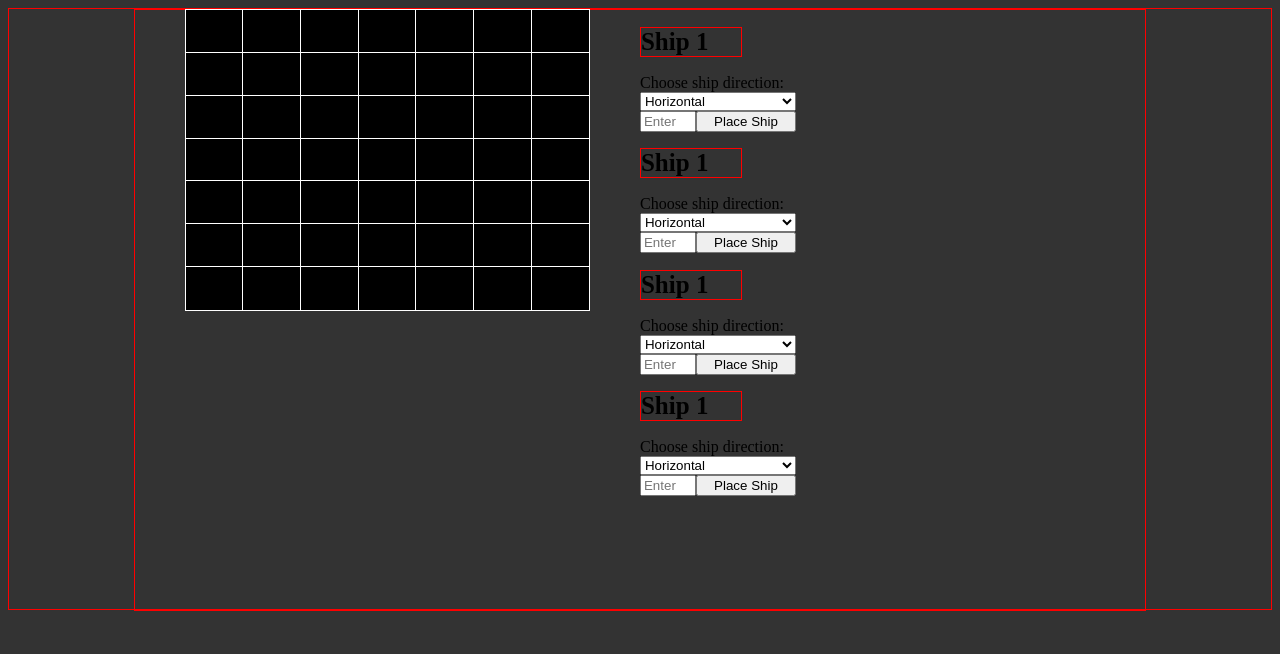
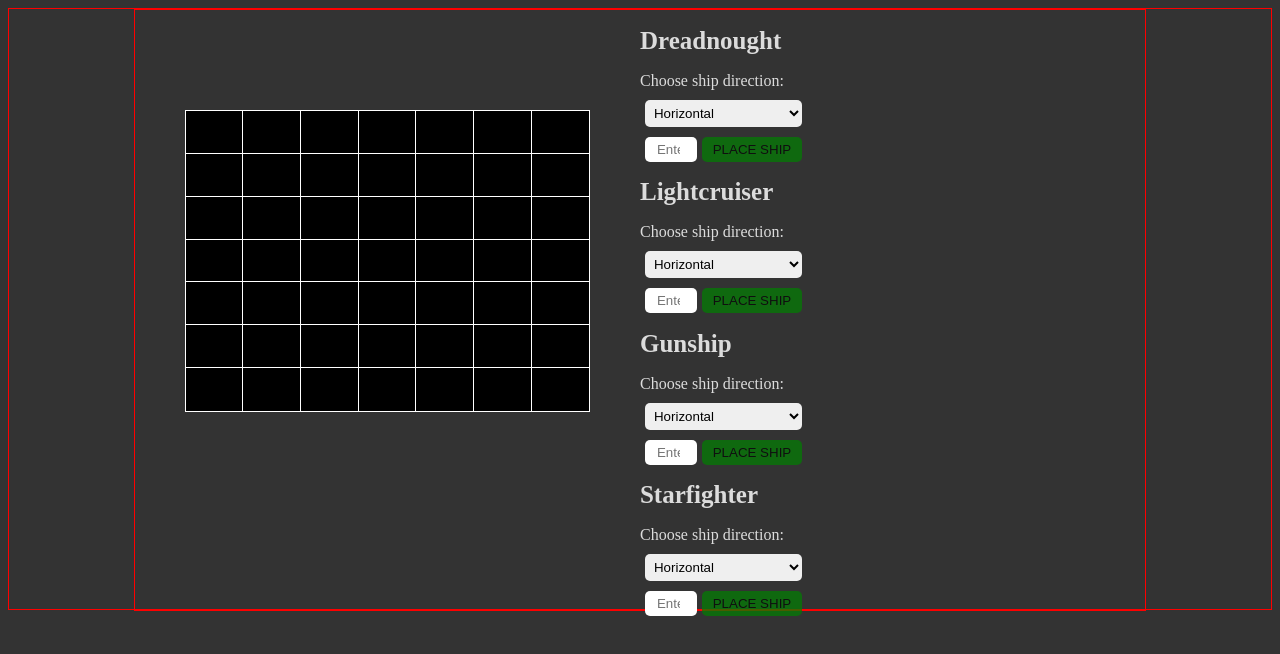
Before and after one commit to Maii0407/battleship-javascript, a website built with webpack: page dist/index.html in a window 1280 px wide. Built offline with nearby package versions, Linux system fonts and the light colour scheme.

Commit message:
made a working function for the placeShip forms to properly place the ship.next is making invalid location that if entered returns an error

```diff
--- a/src/appComponents.js
+++ b/src/appComponents.js
@@ -36,6 +36,7 @@
 return {
     playerBoard,
     comBoard,
+    playerShip0,
 };
 })();
 
--- a/src/appEvents.js
+++ b/src/appEvents.js
@@ -1,5 +1,7 @@
 import { appComponents } from "./appComponents";
 import { playerLogic } from "./playerLogic/playerLogic";
+import { appFormFunc } from "./appFormFunc";
+import { appUI } from "./appUI";
 
 const appEvents = (function() {
 
@@ -14,8 +16,18 @@ const appEvents = (function() {
         }));
     };
 
+    function ship1Event() {
+        document.getElementById( `${appComponents.playerBoard.shipList[0].name}-btn` ).addEventListener( 'click', function(){
+            appFormFunc.submitShipLocation( appComponents.playerBoard.shipList[0] );
+            console.log( appComponents.playerBoard.shipList[0].position );
+            appComponents.playerBoard.placeShip( appComponents.playerBoard.shipList[0] );
+            appUI.generatePlayerCell();
+        });
+    }
+
     return {
         boardEvents,
+        ship1Event,
     };
 })();
 
--- /dev/null
+++ b/src/appFormFunc.js
@@ -0,0 +1,33 @@
+import { appComponents } from "./appComponents";
+
+const appFormFunc = (function() {
+    function placeHorizontal( ship ) {
+        let val = Number(document.getElementById( `${ship.name}-position` ).value);
+        let val2 = Number( val ) + 1;
+        let val3 = Number( val2 ) + 1;
+        let val4 = Number( val3 ) + 1;
+        ship.setPosition( [val, val2, val3, Number( val4 )] );
+    };
+
+    function placeVertical( ship ) {
+        let val = Number(document.getElementById( `${ship.name}-position` ).value);
+        let val2 = Number( val ) + 7;
+        let val3 = Number( val2 ) + 7;
+        let val4 = Number( val3 ) + 7;
+        ship.setPosition( [val, val2, val3, Number( val4 )] );
+    };
+
+    function submitShipLocation( ship ) {
+        if( document.getElementById( `${ship.name}-direction` ).value === 'horizontal' ) {
+            placeHorizontal( ship );
+        } else if( document.getElementById( `${ship.name}-direction` ).value === 'vertical' ) {
+            placeVertical( ship );
+        }
+    };
+
+    return {
+        submitShipLocation,
+    };
+})();
+
+export { appFormFunc };
--- a/src/appUI.js
+++ b/src/appUI.js
@@ -61,59 +61,23 @@ const appUI = (function() {
         const comBoard = document.querySelector( '.com-board' );
         comBoard.innerHTML = '';
         const formContainer = document.createElement( 'div' );
-        formContainer.innerHTML = `
-         <form>
-           <h1>Ship 1</h1>
-           <label for="ship1-direction">Choose ship direction:</label>
-           <select id="ship1-direction" name="ship1-direction">
-             <option value="horizontal">Horizontal</option>
-             <option value="vertical">Vertical</option>
-           </select>
-           <div class="shipCoor-container">
-             <input type="number" id="ship1-position" placeholder="Enter Ship 1 Coordinate" min="0" max="48">
-             <button class="submit-btn" id="ship1-btn">Place Ship</button>
-           </div>
-         </form>
-         <form>
-           <h1>Ship 1</h1>
-           <label for="ship1-direction">Choose ship direction:</label>
-           <select id="ship1-direction" name="ship1-direction">
-             <option value="horizontal">Horizontal</option>
-             <option value="vertical">Vertical</option>
-           </select>
-           <div class="shipCoor-container">
-             <input type="number" id="ship1-position" placeholder="Enter Ship 1 Coordinate" min="0" max="48">
-             <button class="submit-btn" id="ship1-btn">Place Ship</button>
-           </div>
-         </form>
-         <form>
-           <h1>Ship 1</h1>
-           <label for="ship1-direction">Choose ship direction:</label>
-           <select id="ship1-direction" name="ship1-direction">
-             <option value="horizontal">Horizontal</option>
-             <option value="vertical">Vertical</option>
-           </select>
-           <div class="shipCoor-container">
-             <input type="number" id="ship1-position" placeholder="Enter Ship 1 Coordinate" min="0" max="48">
-             <button class="submit-btn" id="ship1-btn">Place Ship</button>
-           </div>
-         </form>
-         <form>
-           <h1>Ship 1</h1>
-           <label for="ship1-direction">Choose ship direction:</label>
-           <select id="ship1-direction" name="ship1-direction">
-             <option value="horizontal">Horizontal</option>
-             <option value="vertical">Vertical</option>
-           </select>
-           <div class="shipCoor-container">
-             <input type="number" id="ship1-position" placeholder="Enter Ship 1 Coordinate" min="0" max="48">
-             <button class="submit-btn" id="ship1-btn">Place Ship</button>
-           </div>
-         </form>`;
-
+        formContainer.classList.add( 'form-container' );
         document.querySelector( '.com-board' ).appendChild( formContainer );
-
-        //forms use datalist
+        for( let obj of appComponents.playerBoard.shipList ) {
+          const form = document.createElement( 'form' );
+          form.innerHTML = `
+            <h1>${obj.name}</h1>
+            <label for="${obj.name}-direction">Choose ship direction:</label>
+            <select id="${obj.name}-direction" name="${obj.name}-direction">
+              <option value="horizontal">Horizontal</option>
+              <option value="vertical">Vertical</option>
+            </select>
+            <div class="shipCoor-container">
+              <input type="number" id="${obj.name}-position" placeholder="Enter Ship 1 Coordinate" min="0" max="48">
+              <button type="button" class="submit-btn" id="${obj.name}-btn">PLACE SHIP</button>
+            </div>`;
+          document.querySelector( '.form-container' ).appendChild( form );
+        };
     };
 
     return {
--- a/src/factoryLogic/factoryLogic.js
+++ b/src/factoryLogic/factoryLogic.js
@@ -40,7 +40,7 @@ const factoryLogic = ( function() {
             this.allShips = 'sunk';
         }
 
-        generateBoard( gridSize ) {
+        generateBoard() {
             for( let i = 0; i < 49; i++) {
                 this.boardArray.push({ haveShip: 'empty', isAttacked: 'empty' });
             }
@@ -60,9 +60,9 @@ const factoryLogic = ( function() {
             }
         }
 
-        placeShip(board) {
-            board.position.forEach( object => {
-                return this.boardArray[object].haveShip = board.shipIndex;
+        placeShip(ship) {
+            ship.position.forEach( object => {
+                return this.boardArray[object].haveShip = ship.shipIndex;
             });
         }
 
--- a/src/index.js
+++ b/src/index.js
@@ -1,5 +1,6 @@
 import { appUI } from "./appUI";
 import { appEvents } from "./appEvents";
+import { appComponents } from "./appComponents";
 
 const spaceBattleShip = (function() {
     appUI.makeContainer();
@@ -16,6 +17,9 @@ const spaceBattleShip = (function() {
 
     //eventlisteners
     appEvents.boardEvents();
+    appEvents.ship1Event();
+
+    console.log( appComponents.playerBoard.shipList[0].name );
 
     return {};
 })();
--- a/src/style.css
+++ b/src/style.css
@@ -2,6 +2,10 @@ body {
     background-color: rgba(0, 0, 0, 0.8);
     display: flex;
     justify-content: center;
+}
+
+h1 {
+    font-size: 25px;
 }
 
 form {
@@ -10,10 +14,31 @@ form {
     flex-direction: column;
 }
 
-h1 {
-    width: 100px;
-    border: 1px solid red;
-    font-size: 25px;
+input {
+    text-indent: 10px;
+}
+
+select {
+    text-indent: 5px;
+}
+
+button {
+    background-color: green;
+    opacity: 0.7;
+}
+
+button:hover {
+    opacity: 1;
+}
+
+input, select, button {
+    margin-top: 10px;
+    border: none;
+    margin-left: 5px;
+    border-radius: 5px;
+    padding-top: 5px;
+    padding-bottom: 5px;
+    cursor: pointer;
 }
 
 .main-container {
@@ -44,12 +69,22 @@ h1 {
     margin-left: 5%;
 }
 
+.player-board {
+    margin-top: 10%;
+}
+
 .cell {
     background-color: black;
     outline: 1px solid white;
     text-align: center;
     padding-top: 10px;
     cursor: pointer;
+}
+
+.form-container {
+    display: flex;
+    flex-direction: column;
+    color: gainsboro;
 }
 
 .shipCoor-container {
--- a/webpack.config.js
+++ b/webpack.config.js
@@ -11,6 +11,7 @@ const HtmlWebpackPlugin = require('html-webpack-plugin');
      appUI: './src/appUI.js',
      appComponents: './src/appComponents.js',
      appEvents: './src/appEvents.js',
+     appFormFunc: './src/appFormFunc.js',
    },
   plugins: [
     new HtmlWebpackPlugin({
```
Also changed, not shown: dist/appComponents.bundle.js, dist/appEvents.bundle.js, dist/appFormFunc.bundle.js (added), dist/appUI.bundle.js, dist/factoryLogic.bundle.js, dist/index.bundle.js, dist/style.bundle.js.
